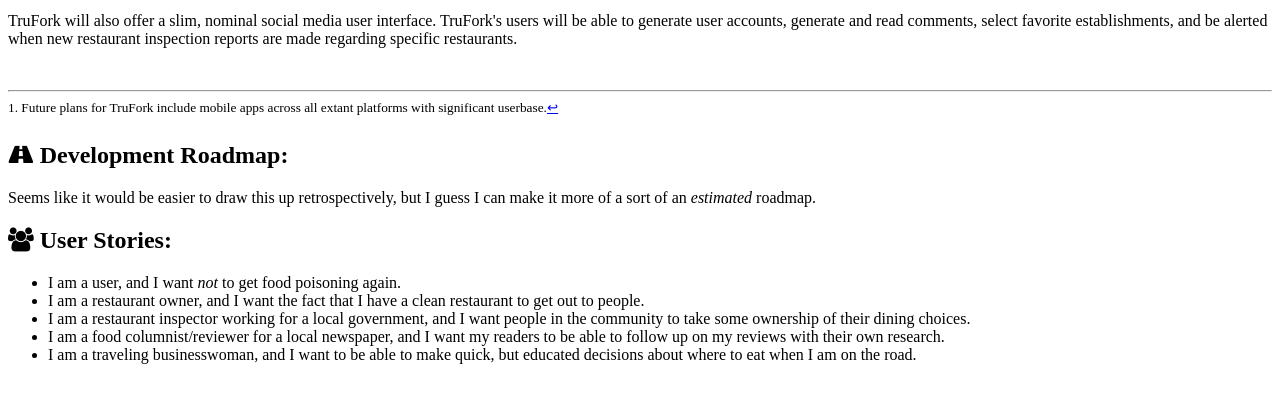
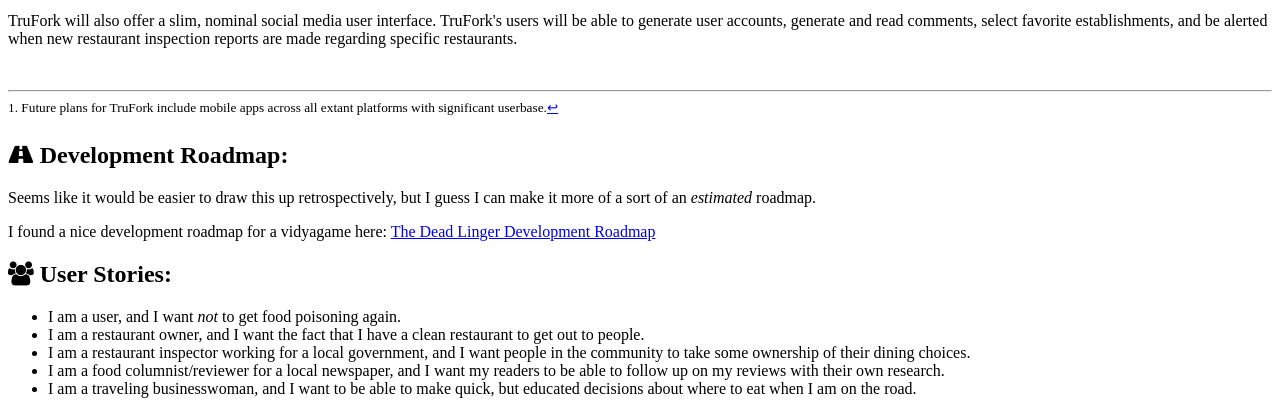
Before and after one commit to Skylarity/trufork, a PHP site: page /epic.php in a window 1280 px wide. Shown: the part 985-1399 px from the top of the page. Before the commit the page ends 1349 px from the top, so only its background shows below. Run offline with PHP 8.4, Linux system fonts and the light colour scheme; some libraries are stand-ins or nearby versions.

Commit message:
minor nonproduction edit to Development Roadmap in epic

```diff
--- a/epic/epic.php
+++ b/epic/epic.php
@@ -122,6 +122,8 @@
 
             <p>Seems like it would be easier to draw this up retrospectively, but I guess I can make it more of a sort of an <em>estimated</em> roadmap.</p>
 
+            <p>I found a nice development roadmap for a vidyagame here: <a href="http://www.thedeadlinger.com/roadmap/">The Dead Linger Development Roadmap</a></p>
+
             <div class="hr"></div>
          </div>
       </div>
```
